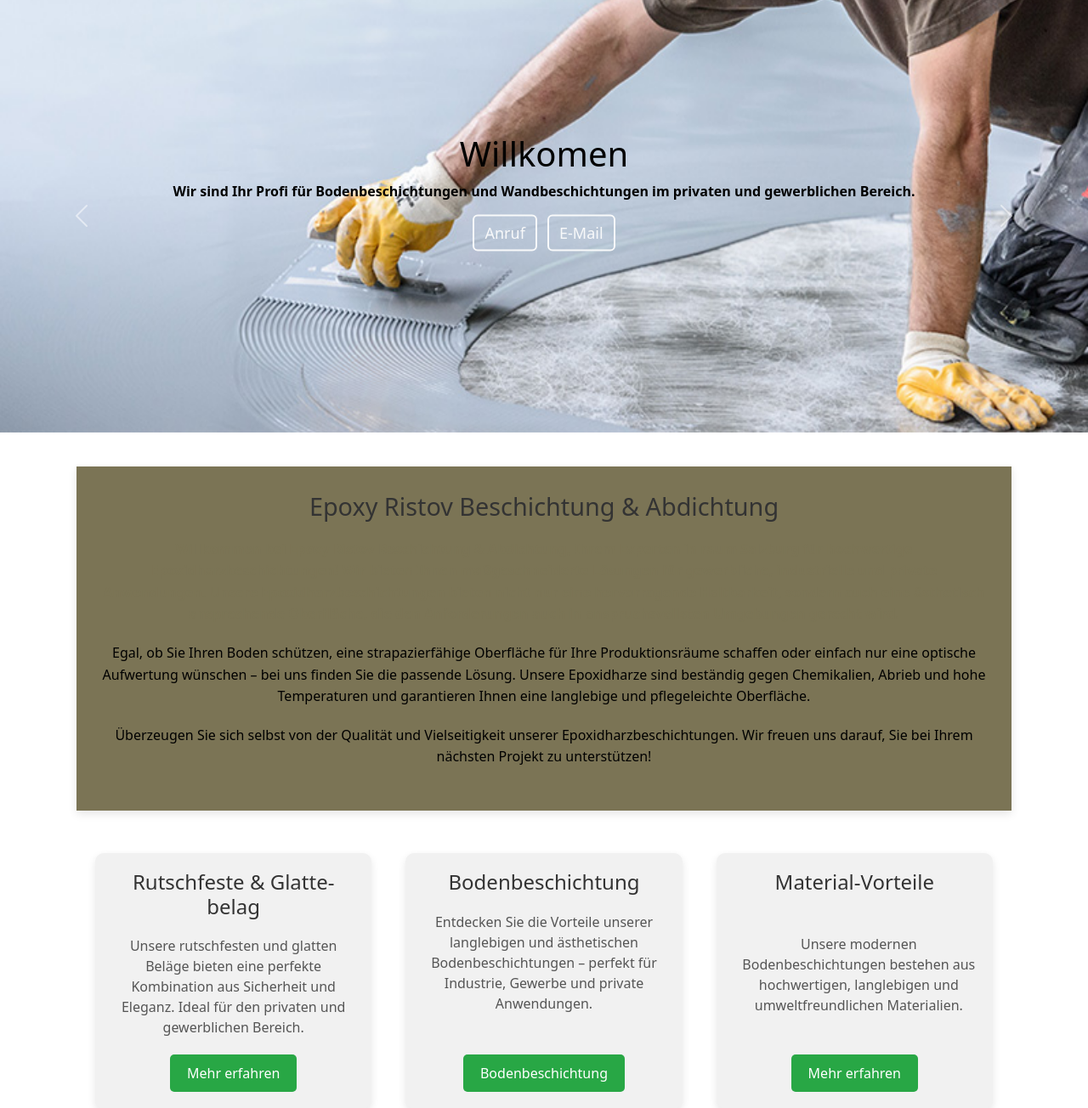
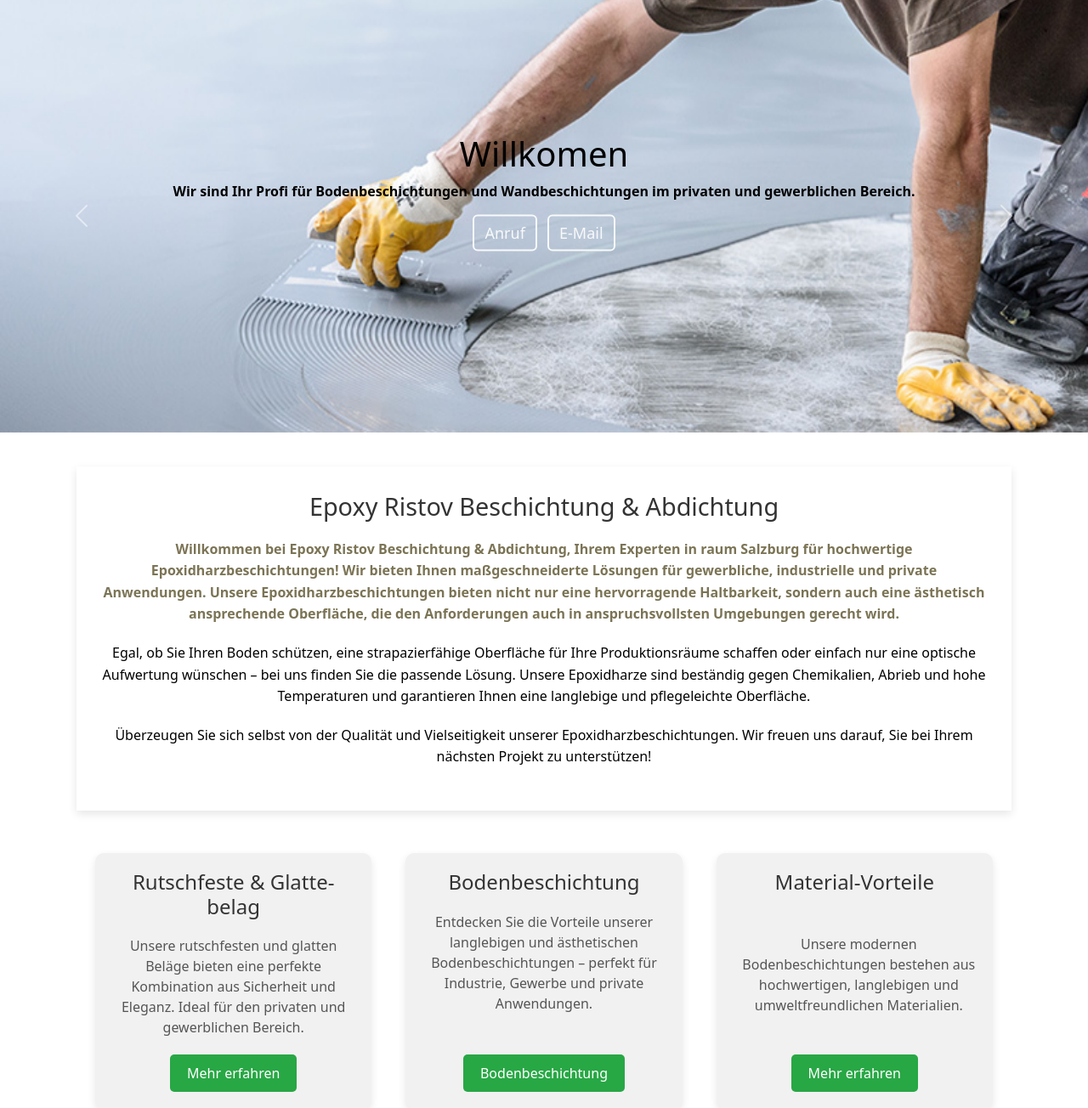
Before and after one commit to MarijanRistov/Epoxy_Ristov, a Django app: page / in a window 1280 px wide; the page is wider, and only the part inside the window is pictured. Shown: the part 129-1433 px from the top of that part at 85% size. Run offline with Django 5.2, Linux system fonts and the light colour scheme; some libraries are stand-ins or nearby versions.

Commit message:
Update index.html

```diff
--- a/templates/index.html
+++ b/templates/index.html
@@ -12,19 +12,6 @@
     <meta name="viewport" content="width=device-width, initial-scale=1">
 
  <style>
-/* Пример за користење на темно златна боја на позадина */
-.dark-gold-bg {
-    background-color: #7b7455; /* Темно златна боја */
-}
-
-/* Пример како да се примени на конкретни елементи */
-.custom-container, .text-container, .three-columns .column {
-    background-color: #7b7455; /* Темно златна боја */
-    color: white; /* Боја на текстот за добар контраст */
-}
-
-
-
 /* Општи стилови */
 .carousel-caption {
     top: 50%;
```
